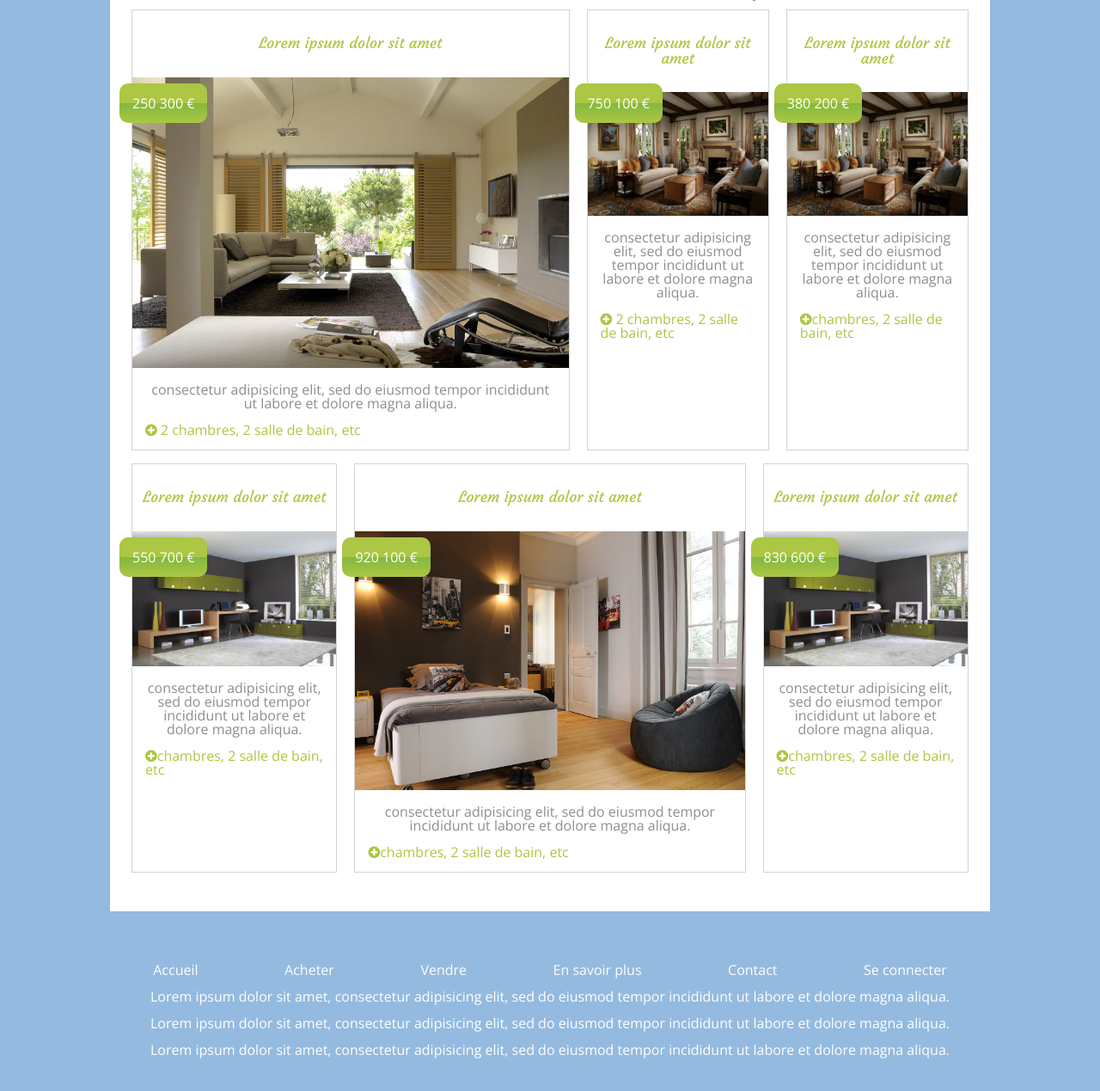
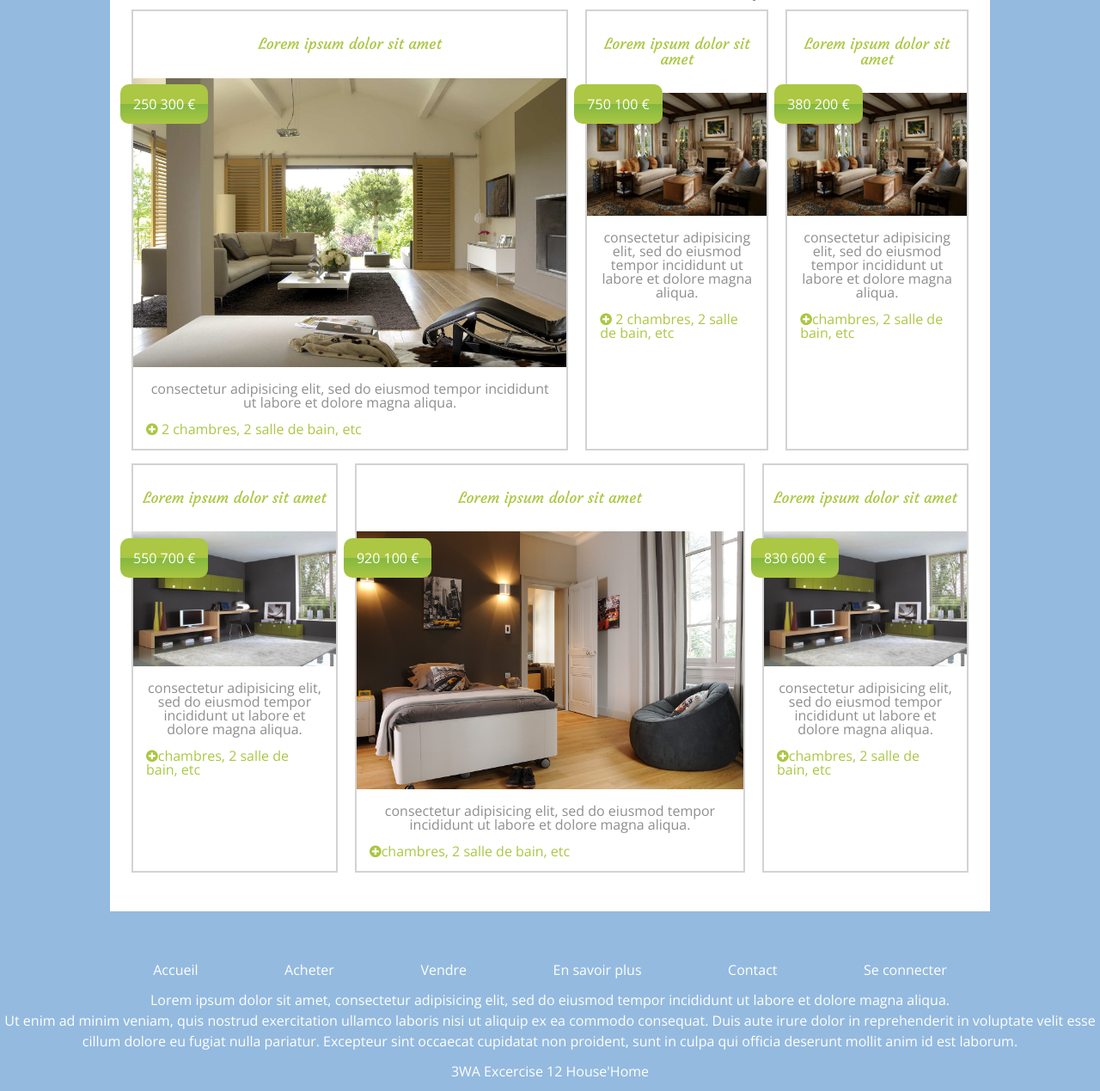
Before and after one commit to Kr4nklys/Tenebra-lux, a PHP site: the page made by JV Module 12/index.html in a window 1280 px wide. Shown: the part 718-1987 px from the top of the page at 86% size. Before the commit the page ends 1949 px from the top, so only its background shows below. Run offline with PHP 8.4, Linux system fonts and the light colour scheme.

Commit message:
module 12 House'Home

```diff
--- a/JV Module 12/css/styles.css
+++ b/JV Module 12/css/styles.css
@@ -89,6 +89,7 @@ header {
   background-color: white;
   text-align: center;
 }
+/*input bits*/
 .main-content input{
   width: 100%;
   background-color: #4D74A7;
@@ -96,6 +97,19 @@ header {
   font-size: 1.5em;
   padding: 30px 10%;
 }
+::-webkit-input-placeholder { /* Chrome/Opera/Safari */
+  color: #94BADF;
+}
+::-moz-placeholder { /* Firefox 19+ */
+  color: #94BADF;
+}
+:-ms-input-placeholder { /* IE 10+ */
+  color: #94BADF;
+}
+:-moz-placeholder { /* Firefox 18- */
+  color: #94BADF;
+}
+/*input bits end*/
 .main-content h2{
   color: #4D74A7;
 }
@@ -105,7 +119,7 @@ header {
   margin: 15px;
 }
 .single-box{
-  border: solid 1px lightgrey;
+  border: solid 2px lightgrey;
   margin: 0 10px;
   text-decoration: none;
   color: #8E8E8E;
@@ -172,7 +186,125 @@ header {
   color: white;
   text-decoration: none;
 }
+  footer p {
+  color: white;
+  text-align: center;
+  display: block;
+  margin-bottom: 15px;
+  line-height: 1.5em;
+}
 footer span {
+  color: white;
+  text-align: center;
   display: block;
-  margin-bottom: 15px
+  margin-bottom: 15px;
 }
+@media only screen and (max-width : 768px) {
+    /*general styling*/
+    .header-links{
+      max-width: 100%;
+    }
+    .container{
+    max-width: 100%;
+    margin: 0 auto;
+    position: relative;
+    z-index: 99;
+    }
+    /*header*/
+    .description{
+      max-width: 100%;
+      margin: -175px 0 0 ;
+    }
+    /*main*/
+    .main-content{
+      margin: 0 auto;
+    }
+    .main-content input{
+      margin-bottom: 30px;
+    }
+    /*footer*/
+
+    .footer-links li{
+      display: block;
+      padding: 15px;
+      border-radius: 5px;
+    }
+    .footer-links li:hover{
+    background-color: white;
+    -webkit-transition: all 0.3s ease 0s;
+    transition: all 0.3s ease 0s;
+    }
+    .footer-links li:hover a{
+      color: black;
+    }
+    footer p {
+      padding: 0 15px;
+    }
+}
+@media only screen and (max-width : 480px) {
+    /*general styling*/
+    .container{
+    max-width: 100%;
+    margin: 0 auto;
+    position: relative;
+    z-index: 99;
+    }
+    /*header links*/
+    video{
+      display: none;
+    }
+    header {
+      height: auto;
+      position: static;
+    }
+    .description{
+      display: none;
+    }
+    .header-links{
+    /*display: block;*/
+    flex-direction: column;
+    margin-bottom: 0px;
+    margin-top: 0px;
+    text-align: center;
+    }
+    /*main*/
+    .main-content{
+    margin: 0 auto;
+    padding-bottom: 30px;
+    background-color: white;
+    text-align: center;
+    }
+    .single-row{
+    flex-direction: column;
+    margin: 15px;
+    }
+    .single-box{
+    margin: 10px;
+    text-decoration: none;
+    color: #8E8E8E;
+    position: relative;
+    }
+    /*footer*/
+    .footer-links{
+      margin-top: 5px;
+      flex-direction: column;
+      text-align: center;
+    }
+    .footer-links li{
+      display: block;
+      padding: 15px;
+      border-radius: 5px;
+    }
+
+    .footer-links li:hover{
+    background-color: white;
+    -webkit-transition: all 0.3s ease 0s;
+    transition: all 0.3s ease 0s;
+    }
+    .footer-links li:hover a{
+      color: black;
+    }
+    footer p span {
+      display: none;
+    }
+}
--- a/JV Module 12/index.html
+++ b/JV Module 12/index.html
@@ -3,6 +3,7 @@
   <head>
     <meta charset="utf-8">
     <link href="https://fonts.googleapis.com/css?family=Courgette|Open+Sans" rel="stylesheet">
+    <meta name="viewport" content="width=device-width, initial-scale=1.0">
     <!-- CSS -->
 	<link rel="stylesheet" type="text/css" href="css/reset.css">
   <link rel="stylesheet" href="css/font-awesome.min.css">
@@ -139,10 +140,14 @@
             <a href="#">Se connecter</a>
           </li>
         </ul>
-        <span>Lorem ipsum dolor sit amet, consectetur adipisicing elit, sed do eiusmod tempor incididunt ut labore et dolore magna aliqua. </span>
-        <span>Lorem ipsum dolor sit amet, consectetur adipisicing elit, sed do eiusmod tempor incididunt ut labore et dolore magna aliqua.</span>
-        <span>Lorem ipsum dolor sit amet, consectetur adipisicing elit, sed do eiusmod tempor incididunt ut labore et dolore magna aliqua.</span>
       </div>
+        <p>Lorem ipsum dolor sit amet, consectetur adipisicing elit, sed do eiusmod
+        tempor incididunt ut labore et dolore magna aliqua.<span> Ut enim ad minim veniam,
+        quis nostrud exercitation ullamco laboris nisi ut aliquip ex ea commodo
+        consequat. Duis aute irure dolor in reprehenderit in voluptate velit esse
+        cillum dolore eu fugiat nulla pariatur. Excepteur sint occaecat cupidatat non
+        proident, sunt in culpa qui officia deserunt mollit anim id est laborum.<span></p>
+        <span>3WA Excercise 12 House'Home</span>
     </footer>
     <!-- JS -->
 
```
